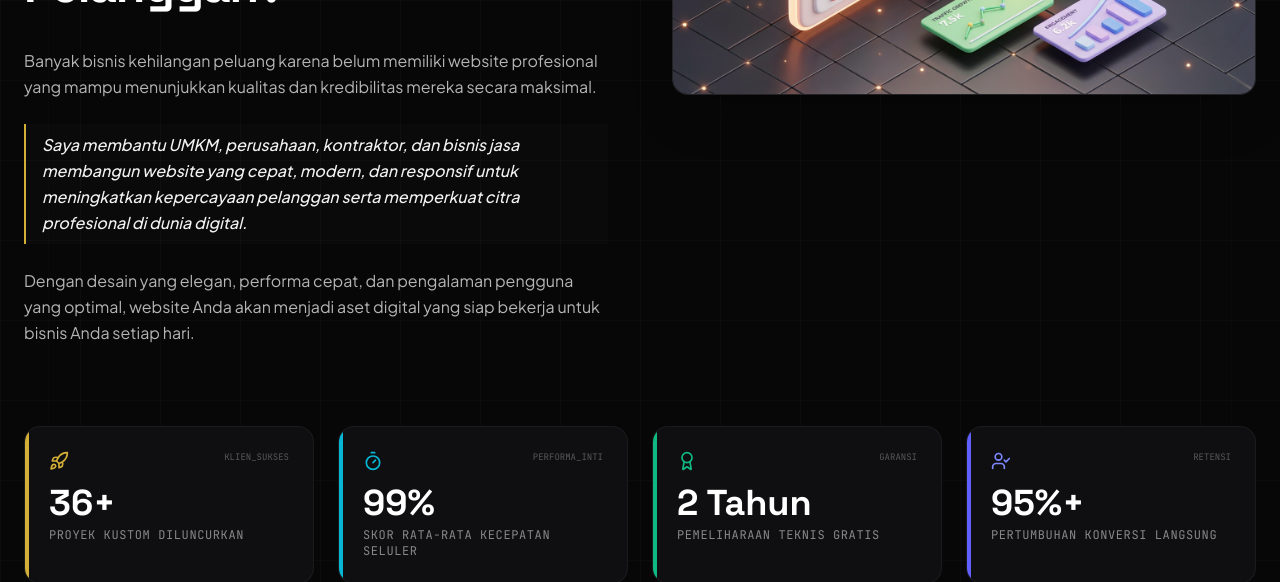
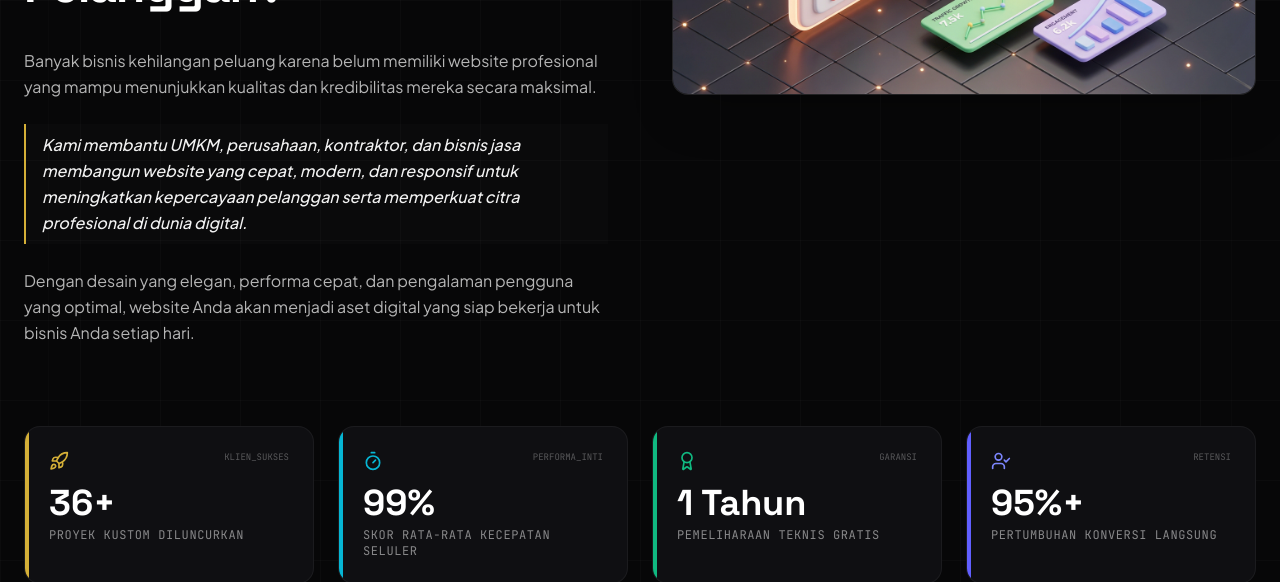
Before and after one commit to aldyfadil/portfolio-2, a React (Vite) app: page / in a window 1280 px wide. Shown: the part 1080-1662 px from the top of the page. Built offline with nearby package versions, Linux system fonts and the light colour scheme.

Commit message:
update33

```diff
--- a/src/components/About.tsx
+++ b/src/components/About.tsx
@@ -26,7 +26,7 @@ export default function About() {
         setCounts({
           projects: Math.min(Math.round((36 / steps) * stepCounter), 36),
           performance: Math.min(Math.round((99 / steps) * stepCounter), 99),
-          launch: Math.min(Math.round((2 / steps) * stepCounter), 2),
+          launch: Math.min(Math.round((1 / steps) * stepCounter), 1),
           speed: Math.min(Math.round((95 / steps) * stepCounter), 95),
         });
 
@@ -67,7 +67,7 @@ export default function About() {
                 Banyak bisnis kehilangan peluang karena belum memiliki website profesional yang mampu menunjukkan kualitas dan kredibilitas mereka secara maksimal.
               </p>
               <p className="border-l-2 border-brand-gold pl-4 text-white/95 italic font-medium bg-white/[0.01] py-2 pr-2">
-                Saya membantu UMKM, perusahaan, kontraktor, dan bisnis jasa membangun website yang cepat, modern, dan responsif untuk meningkatkan kepercayaan pelanggan serta memperkuat citra profesional di dunia digital.
+                Kami membantu UMKM, perusahaan, kontraktor, dan bisnis jasa membangun website yang cepat, modern, dan responsif untuk meningkatkan kepercayaan pelanggan serta memperkuat citra profesional di dunia digital.
               </p>
               <p>
                 Dengan desain yang elegan, performa cepat, dan pengalaman pengguna yang optimal, website Anda akan menjadi aset digital yang siap bekerja untuk bisnis Anda setiap hari.
```
